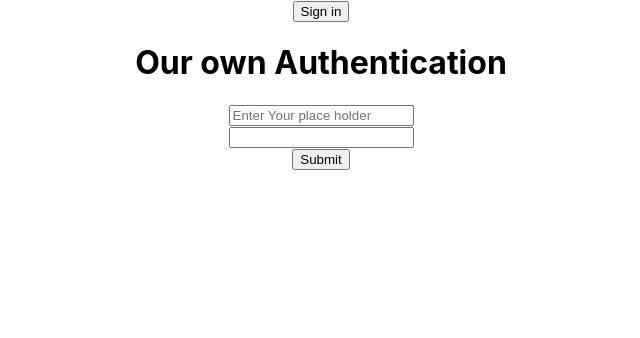
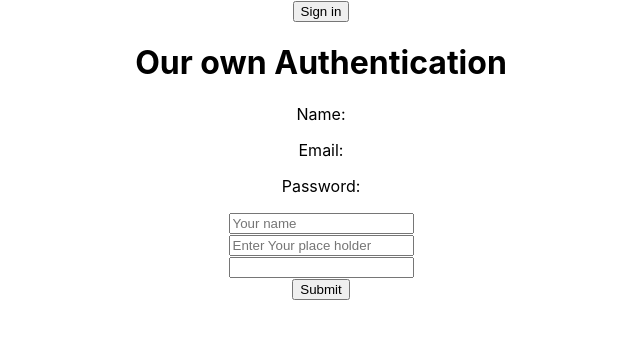
Before and after one commit to Asfakur/fire-auth-41-9, a React (Create React App) app: page / in a window 1280 px wide. Shown: the top 338 px of the page, without its empty margins (319-959 px from the left). Built offline with nearby package versions, Linux system fonts and the light colour scheme.

Commit message:
42-4 Update State from Form Field

```diff
--- a/src/App.js
+++ b/src/App.js
@@ -12,6 +12,7 @@ function App() {
     isSigned: false,
     name: '',
     email: '',
+    password: '',
     photo: ''
   })
 
@@ -52,8 +53,23 @@ function App() {
     })
   }
 
-  const handleChange = (event)  =>{
-    console.log(event.target.name, event.target.value);
+  const handleBlur = (event)  =>{
+    let isFromValid = true;
+
+    if(event.target.name === 'email'){
+      isFromValid = /\S+@\S+\.\S+/.test(event.target.value);
+    }
+    if(event.target.name === 'password'){
+      const isPasswordValid = event.target.value.length > 6;
+      const passwordHasNumber = /\d{1}/.test(event.target.value);
+      isFromValid = isPasswordValid && passwordHasNumber;
+    }
+    if(isFromValid){
+      const newUserInfo = {...user}
+      newUserInfo[event.target.name] = event.target.value;
+
+      setUser(newUserInfo);
+    }
   }
 
   const handleSubmit = () => {
@@ -75,10 +91,15 @@ function App() {
         </div>
       }
      <h1>Our own Authentication</h1>
+     <p>Name: {user.name}</p>
+     <p>Email: {user.email}</p>
+     <p>Password: {user.password}</p>
      <form onSubmit={handleSubmit}>
-      <input type="text" name="email" onBlur={handleChange} placeholder="Enter Your place holder" required/>
+       <input type="text" name="name" onBlur={handleBlur} placeholder="Your name"/>
+       <br/>
+      <input type="text" name="email" onBlur={handleBlur} placeholder="Enter Your place holder" required/>
       <br/>
-      <input type="password" name="password" onChange={handleChange} id="" required/>
+      <input type="password" name="password" onBlur={handleBlur} id="" required/>
       <br/>
       <input type="submit" value="Submit"/>
      </form>
```
